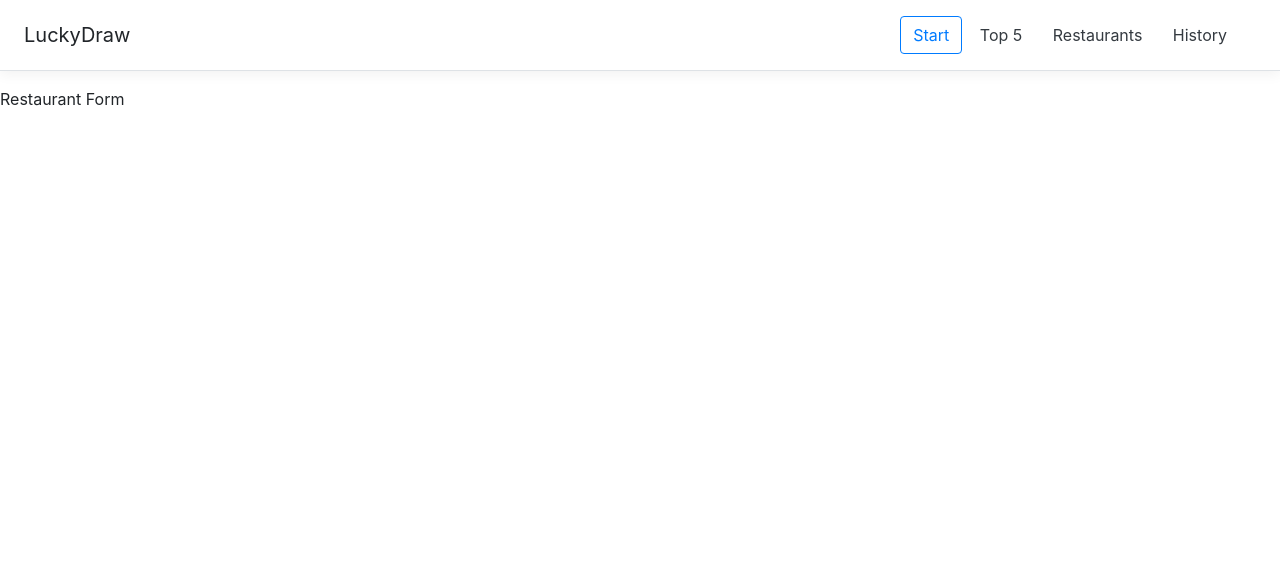
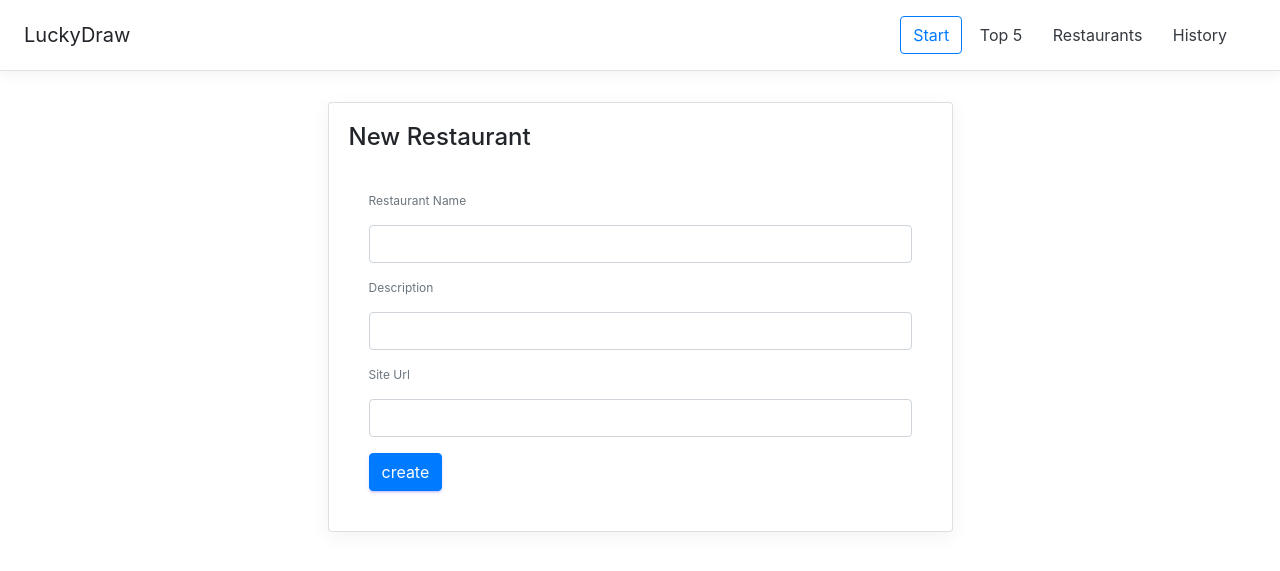
Before and after one commit to Manuperezro/MSP3-data-Base, a Flask app: page /create-restaurant in a window 1280 px wide. Shown: the top 571 px of the page. Run offline with Flask 2, Linux system fonts and the light colour scheme; some libraries are stand-ins or nearby versions.

Commit message:
Added a Form

```diff
--- a/app.py
+++ b/app.py
@@ -1,4 +1,4 @@
-from flask import Flask, render_template
+from flask import Flask, render_template, request
 app = Flask(__name__)
 
 
@@ -7,8 +7,14 @@ def start():
     return render_template('base.html')
 
 
-@app.route('/create-restaurant')
+@app.route('/create-restaurant', methods=['GET', 'POST'])
 def create_restaurant():
+    if request.method == 'POST':
+        name = request.form.get('name')
+        description = request.form.get('description')
+        site_url = request.form.get('site_url')
+
+        return '{}, {}, {}'.format(name, description, site_url)
     return render_template('create_restaurant.html')
 
 
--- a/templates/base.html
+++ b/templates/base.html
@@ -18,8 +18,8 @@
     <h5 class="my-0 mr-md-auto font-weight-normal">LuckyDraw</h5>
     <nav class="my-2 my-md-0 mr-md-3">
         <a class="btn btn-outline-primary" href="/">Start</a>
-        <a class="btn btn-outline-fix  text-dark" href="/top">Top 5</a>
-        <a class="btn btn-outline-fix text-dark" href="/restaurants">Restaurants</a>
+        <a class="btn btn-outline-fix  text-dark" href="{{url_for('start')}}">Top 5</a>
+        <a class="btn btn-outline-fix text-dark" href="{{url_for('create_restaurant')}}">Restaurants</a>
         <a class="btn btn-outline-fix text-dark" href="/history">History</a>
     </nav>
 </div>
--- a/templates/create_restaurant.html
+++ b/templates/create_restaurant.html
@@ -4,5 +4,35 @@
 Create Restaurant
 {% endblock %}
 {% block content %}
-Restaurant Form
+<div class="row justify-content-center">
+    <div class="col-lg-6">
+
+        <div class="card">
+            <div class="card-title">
+                <h4>New Restaurant</h4>
+
+            </div>
+            <div class="card-body">
+                <div class="basic-form">
+                    <form method="post" action="/create-restaurant">
+                        <div class="form-group">
+                            <p class="text-muted m-b-15 f-s-12">Restaurant Name</p>
+                            <input name="name" type="text" class="form-control input-default" required="required">
+                        </div>
+                        <div class="form-group">
+                            <p class="text-muted m-b-15 f-s-12">Description</p>
+                            <input name="description" type="text" class="form-control input-default"
+                                   required="required">
+                        </div>
+                        <div class="form-group">
+                            <p class="text-muted m-b-15 f-s-12">Site Url</p>
+                            <input name="site_url" type="text" class="form-control input-default" required="required">
+                        </div>
+                        <button type="submit" class="btn btn-primary">create</button>
+                    </form>
+                </div>
+            </div>
+        </div>
+    </div>
+</div>
 {% endblock %}
```
